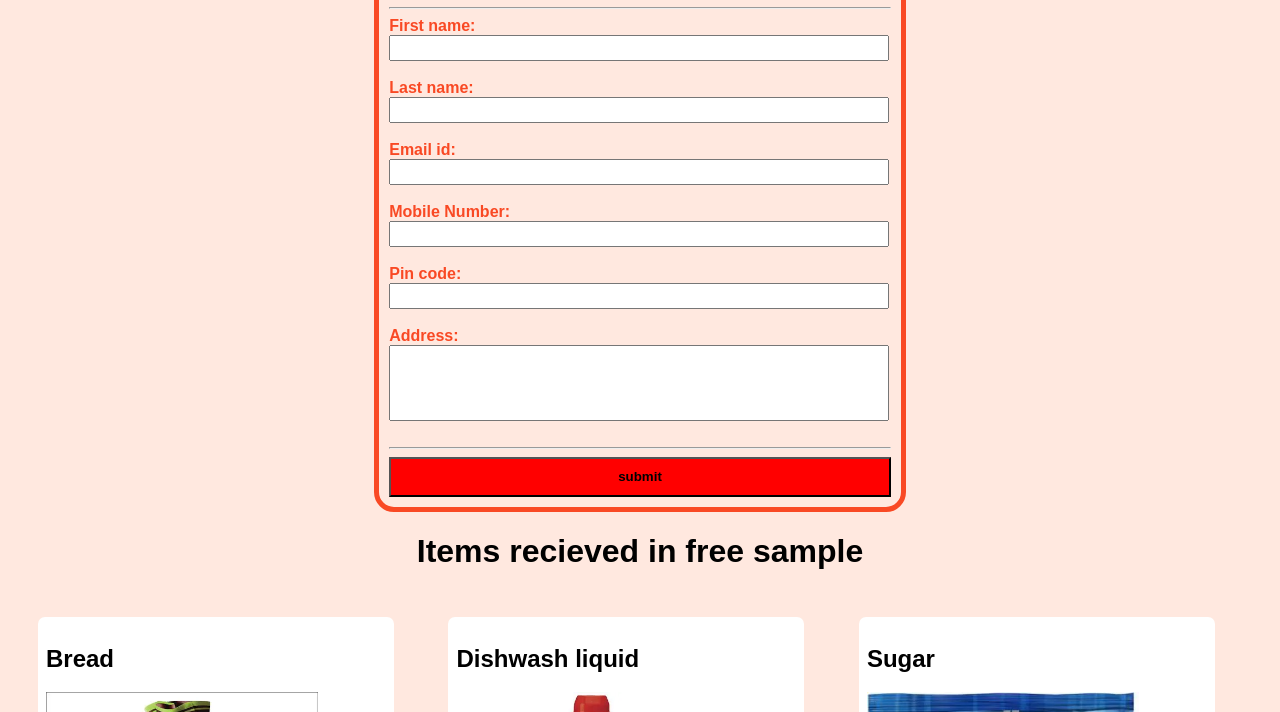
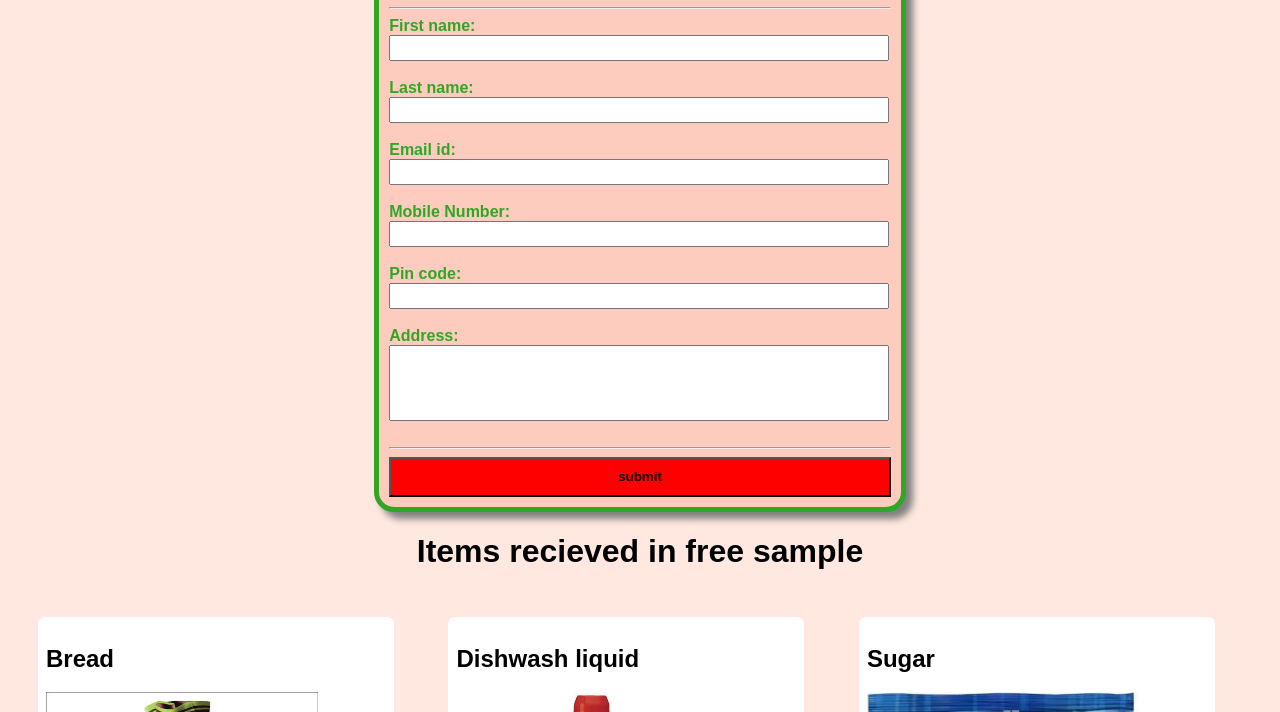
Before and after one commit to gamersnsp/Grocery-website, a plain HTML site: page sample.html in a window 1280 px wide. Shown: the part 986-1698 px from the top of the page. Drawn offline with Linux system fonts and the light colour scheme.

Commit message:
Update sample.html

```diff
--- a/sample.html
+++ b/sample.html
@@ -52,8 +52,10 @@ body {
   border: 3px solid ;
   padding: 10px;
   margin-top: 20px;
+  background-color:#feccbe;
+box-shadow:7px 7px 7px grey;
   border-radius:20px;
-  color: #f94924;
+  color:#30a624;
   border-width:5px;
 }
 .items
```
